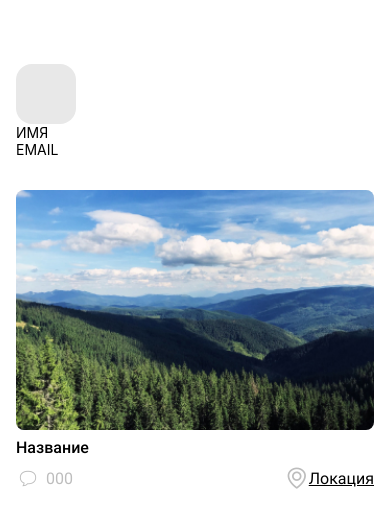
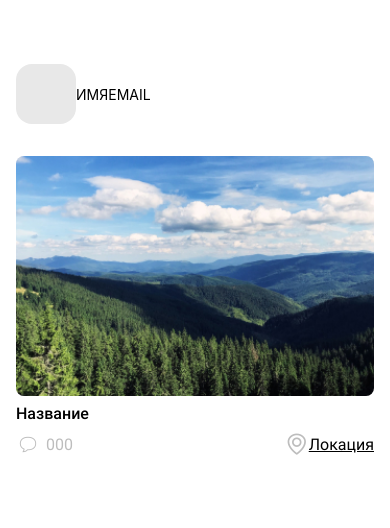
Before and after one commit to supermacchan/rn-homework, a React Native app: screen / in a window 390 px wide. Shown: the top 528 px of the page. Built offline with nearby package versions, Linux system fonts and the light colour scheme.

Commit message:
Update PostsScreen.js

```diff
--- a/Screens/main/PostsScreen.js
+++ b/Screens/main/PostsScreen.js
@@ -10,12 +10,13 @@ import { SinglePost } from "../../Components/SinglePost";
 export const PostsScreen = () => {
     return (
         <View style={styles.container}>
-            {/* Профиль */}
+            {/* Profile Container */}
             <View style={styles.profileContainer}>
-                {/* контейнер для аватарки */}
+                {/* Image Container */}
                 <View style={styles.imgContainer}>
                     <Image />
                 </View>
+                {/* Text Container */}
                 <Text style={styles.name}>ИМЯ</Text>
                 <Text style={styles.email}>EMAIL</Text>
             </View>
@@ -37,8 +38,9 @@ const styles = StyleSheet.create({
     profileContainer: {
         backgroundColor: '#fff',
         paddingHorizontal: 16,
-        marginTop: 32
-        // flexDirection: 'row',
+        marginTop: 32,
+        flexDirection: 'row',
+        alignItems: 'center'
     },
     imgContainer: {
         backgroundColor: '#E8E8E8',
```
